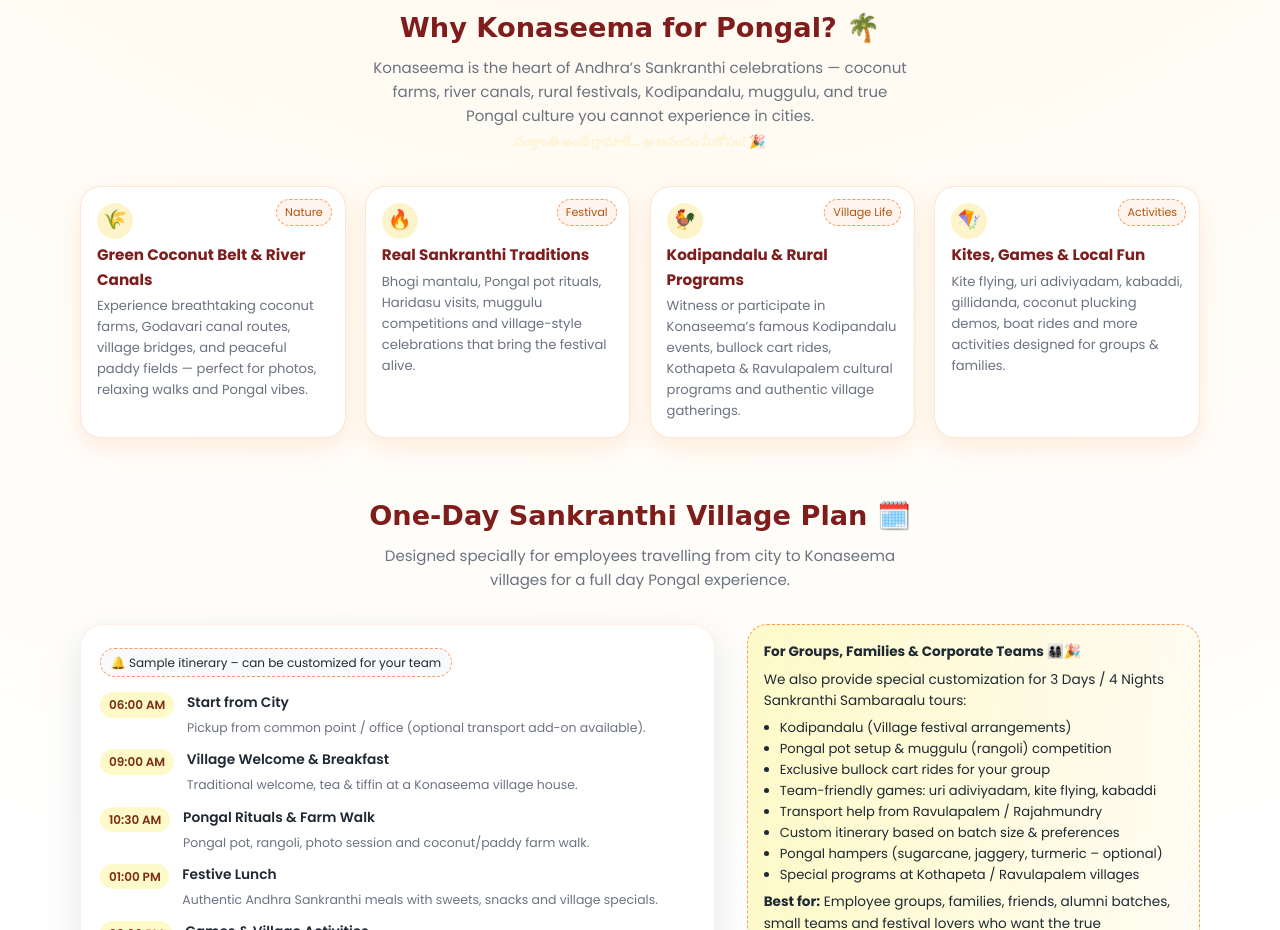
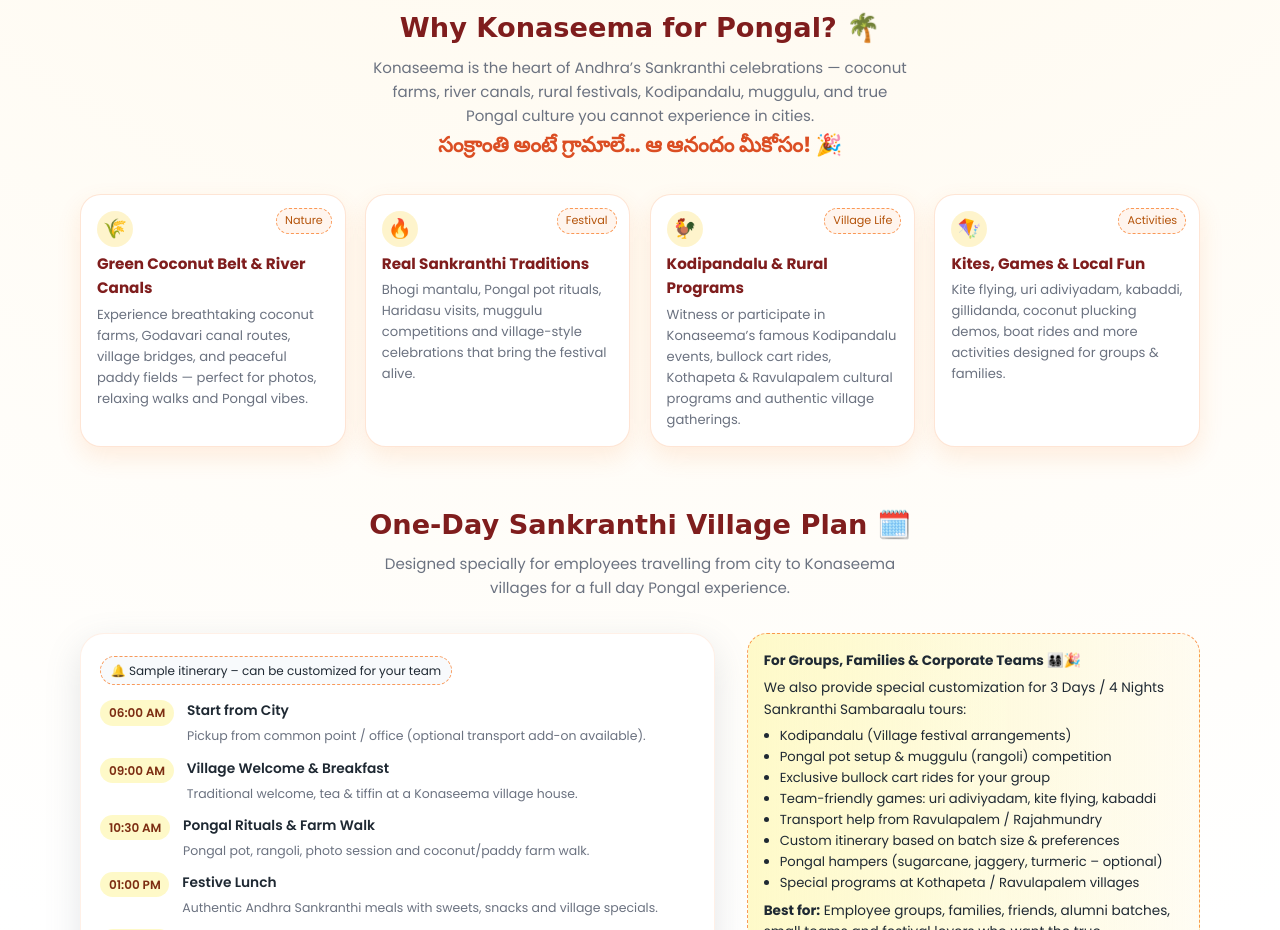
Before and after one commit to AshwanthDurgaSrinivas/sankranth, a plain HTML site: page index.html in a window 1280 px wide. Shown: the part 840-1770 px from the top of the page. Drawn offline with Linux system fonts and the light colour scheme; a web font is replaced by a local one.

```diff
--- a/index.html
+++ b/index.html
@@ -1133,7 +1133,7 @@
                 Konaseema is the heart of Andhra’s Sankranthi celebrations — coconut farms, river canals,
                 rural festivals, Kodipandalu, muggulu, and true Pongal culture you cannot experience in cities.
             </p>
-            <strong style="font-size:0.82rem; color:#fff3d3;">
+            <strong style="font-size:1.32rem; color:#db4e23;">
 సంక్రాంతి అంటే గ్రామాలే… ఆ ఆనందం మీకోసం! 🎉
 </strong>
 
```
